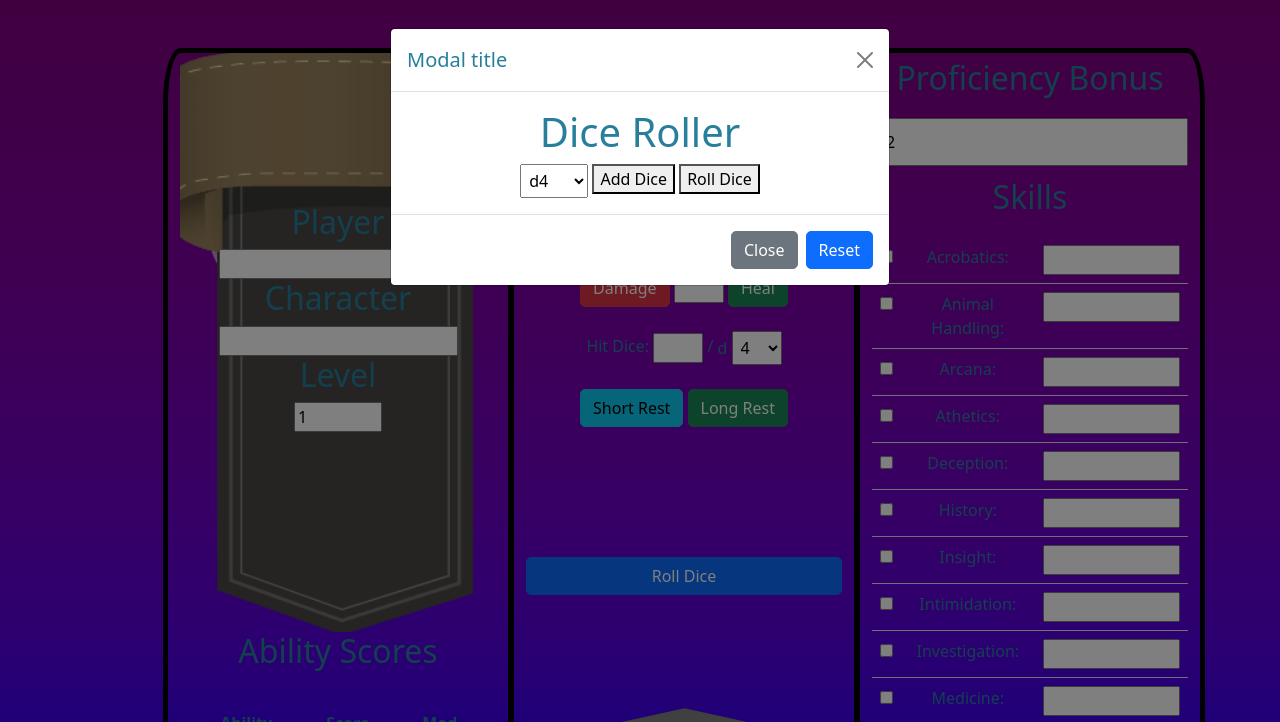
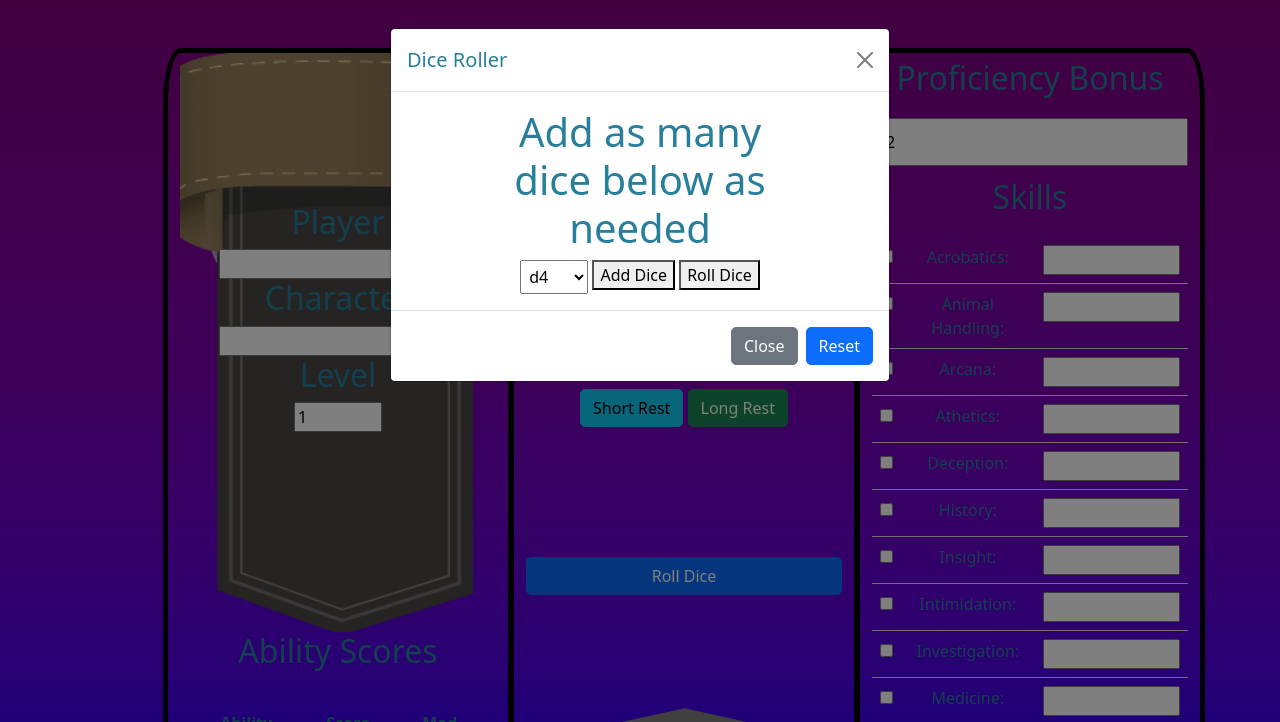
Before and after one commit to Dylan-Thrasher/Dynamic-Character-Sheet, a website: page index.html in a window 1280 px wide. Both pictures are taken after a click on the button "Roll Dice". Shown: the top 722 px of the page. Drawn offline with nearby package versions, Linux system fonts and the light colour scheme; no server answers.

Commit message:
added clarification to dice roller's instructions

```diff
--- a/index.html
+++ b/index.html
@@ -163,13 +163,13 @@
                         <div class="modal-dialog">
                             <div class="modal-content">
                                 <div class="modal-header">
-                                    <h1 class="modal-title fs-5" id="staticBackdropLabel">Modal title</h1>
+                                    <h1 class="modal-title fs-5" id="staticBackdropLabel">Dice Roller</h1>
                                     <button type="button" class="btn-close" data-bs-dismiss="modal"
                                         aria-label="Close"></button>
                                 </div>
                                 <div class="modal-body">
                                     <div class="container">
-                                        <h1>Dice Roller</h1>
+                                        <h1>Add as many dice below as needed</h1>
                                         <div class="controls">
                                             <select id="dice-type">
                                                 <option value="4">d4</option>
```
